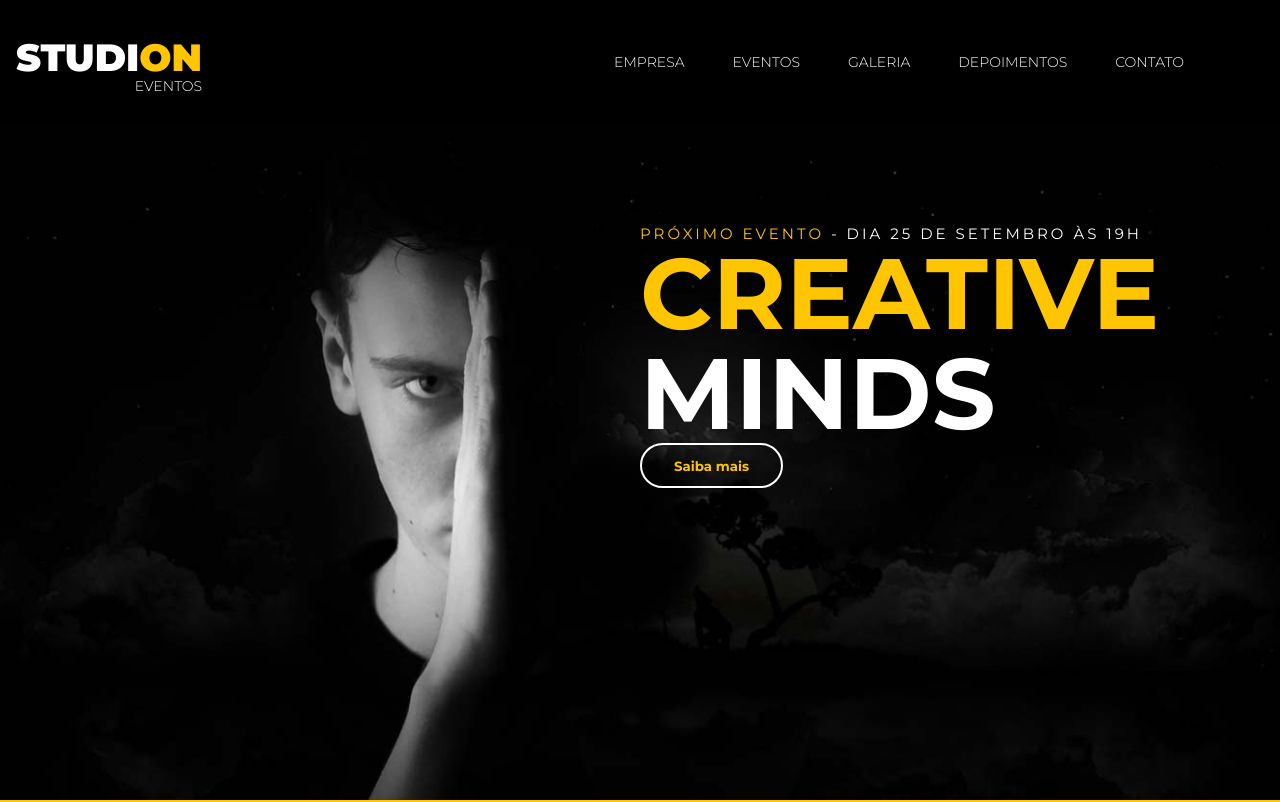
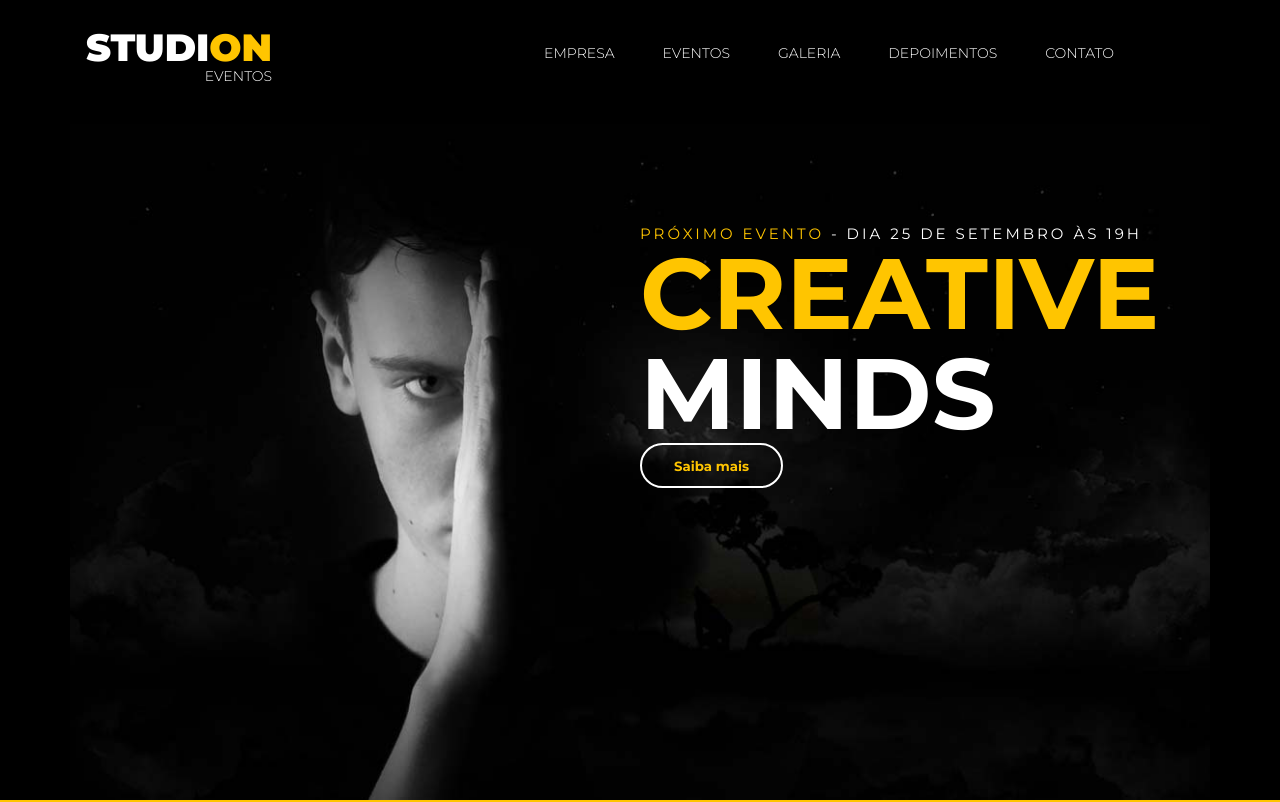
Before and after one commit to hugomonteirosouza/Studion-project, a website: page src/index.html in a window 1280 px wide. Shown: the top 802 px of the page. Drawn offline with Linux system fonts and the light colour scheme.

Commit message:
feat(css): implemented the container on the main page.

```diff
--- a/src/index.html
+++ b/src/index.html
@@ -11,6 +11,7 @@
 
 <body>
     <nav class="navbar">
+        <div class="container container__navbar">
             <h1 class="logo">studi<span class= "logo__color">on</span><span class="logo__subtitle">eventos</span></h1>
             <ul class="navbar__links">
                 <li>
@@ -40,10 +41,11 @@
                 </li>
 
             </ul>
+        </div>
     </nav>
     <header>
         <div id="slider">
-            <div class="slide">
+            <div class="container slide">
                 <img
                 class="slide__background-image"
                 src="./images/banner.jpg"
@@ -58,7 +60,7 @@
     </header>
     <main>
         <section id="counter">
-            <ul class="counter__container">
+            <ul class="container counter__container">
                 <li>
                     <h3>+ de 500
                         <small>
@@ -83,7 +85,7 @@
 
             </ul>
         </section>
-        <section class="institutional">
+        <section class="container institutional">
             <img class="institutional__img" src="./images/institutional.jpg" alt="Studion Image">
             <div class="institutional__copy">
                 <h6>Fazemos seu evento acontecer</h6>
--- a/src/style.css
+++ b/src/style.css
@@ -24,6 +24,11 @@ footer {
     overflow-x: hidden;
 }
 
+.container{
+    max-width: 1140px;
+    margin: 0 auto;
+}
+
 ul {
     display: flex;
     list-style: none;
@@ -34,16 +39,19 @@ ul {
 .navbar {
     position: fixed;
     z-index: 1; /*faz com que o navbar se sobreponha sobre o .slide que tem posiçao relativa*/
-    top: 0%;
-    /*fixar a navbar no topo da pagina independente do body */
+    top: 0%; /*fixar a navbar no topo da pagina independente do body */
+    background-color: #000;
+    color: #fff;
+    height: 7.75rem;
+    width: 100%;
+}
+
+.container__navbar{
     display: grid;
     grid-template-columns: 1fr 9fr;
     padding: 1.5rem 3rem;
     padding-left: 1rem;
-    align-items: center;/* alinhar o h1 e a ul de maneira horizontal para que fiquem na mesma linha no navbar */
-    background-color: #000;
-    color: #fff;
-    height: 7.75rem;
+    align-items: center; /* alinhar o h1 e a ul de maneira horizontal para que fiquem na mesma linha no navbar */
 }
 
 .navbar__links {
@@ -89,6 +97,7 @@ ul {
 
 #slider{
     color: #fff;
+    background-color: #000;
 }
 
 .slide{
@@ -105,7 +114,7 @@ ul {
 
 .slide__copy{
     position: absolute;
-    left: 50vw;
+    left: 50%;
     top: 6.25rem;
 }
 
```
Lines whose indentation alone changed are shown as unchanged.
